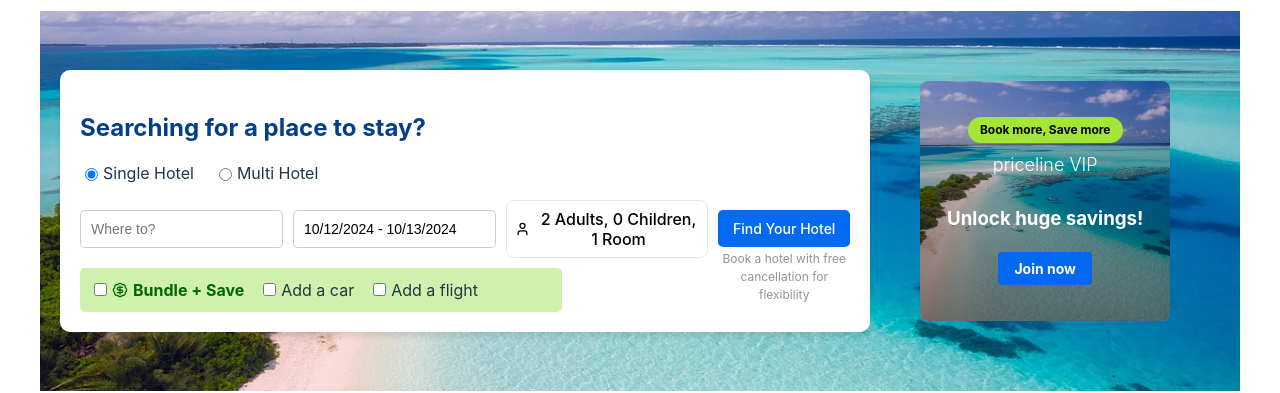
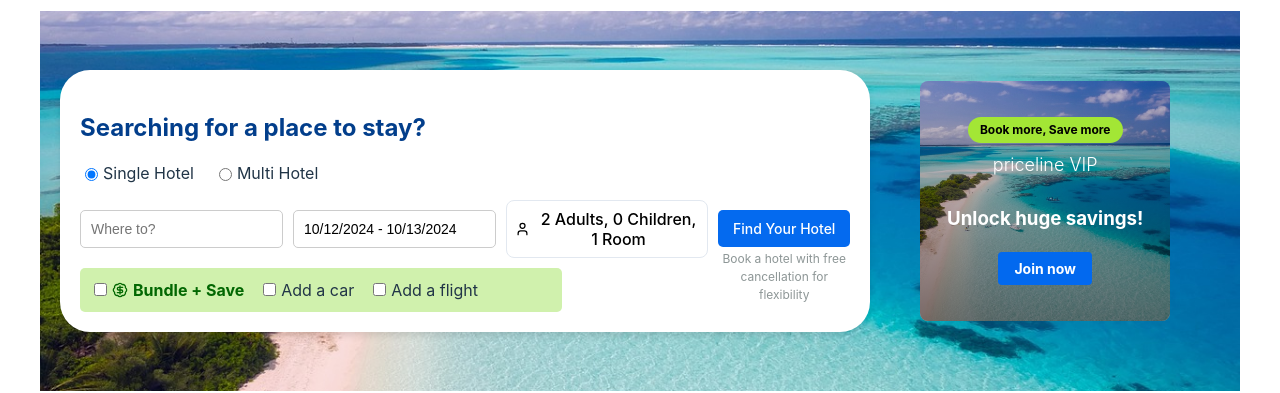
Before and after one commit to MiaolinJia/hotel-booking, a React (Vite) app in the folder ui-service/src/main/frontend/hotel-booking-ui/: page / in a window 1280 px wide. Shown: the part 301-694 px from the top of the page. Built offline with nearby package versions, Linux system fonts and the light colour scheme; data requests are answered from the project's data file.

Commit message:
Add fix search bar on top

```diff
--- a/ui-service/src/main/frontend/hotel-booking-ui/src/components/search-components/HotelSearchSectionComponent.tsx
+++ b/ui-service/src/main/frontend/hotel-booking-ui/src/components/search-components/HotelSearchSectionComponent.tsx
@@ -1,4 +1,4 @@
-import {useState} from "react";
+import {useEffect, useState} from "react";
 import DatePicker from 'react-datepicker';
 import "react-datepicker/dist/react-datepicker.css";
 import {BadgeDollarSign} from 'lucide-react';
@@ -43,6 +43,21 @@ function HotelSearchSectionComponent() {
         addFlight: false
     });
 
+    const [isSticky, setIsSticky] = useState(false);
+
+    useEffect(() => {
+        const handleScroll = () => {
+            const offset = window.scrollY;
+            setIsSticky(offset > 500);
+        };
+
+        window.addEventListener('scroll', handleScroll);
+
+        return () => {
+            window.removeEventListener('scroll', handleScroll);
+        };
+    }, []);
+
 
     const handleDateChange = (dates: [Date | null, Date | null]) => {
         const [start, end] = dates;
@@ -83,8 +98,10 @@ function HotelSearchSectionComponent() {
     };
 
     return (
-        <div className="hotel-search-section">
-            <div className="search-box">
+        <div className={`hotel-search-section ${isSticky ? 'sticky' : ''}`}>
+            <div className={`search-box ${isSticky ? 'sticky' : ''}`}>
+                {!isSticky &&
+                    <div>
                         <h2>Searching for a place to stay?</h2>
 
                         <div className="hotel-type-selection">
@@ -107,6 +124,8 @@ function HotelSearchSectionComponent() {
                                 <span>Multi Hotel</span>
                             </label>
                         </div>
+                    </div>
+                }
 
                 <form onSubmit={handleSubmit} className="search-form">
                     <input
--- a/ui-service/src/main/frontend/hotel-booking-ui/src/components/search-components/styles/HotelBooking.css
+++ b/ui-service/src/main/frontend/hotel-booking-ui/src/components/search-components/styles/HotelBooking.css
@@ -13,6 +13,16 @@
     width: 100%;
     max-width: 1200px;
     margin: 0 auto;
+    transition: all 0.3s ease;
+}
+
+.hotel-search-section.sticky {
+    position: fixed;
+    top: 0;
+    left: 0;
+    right: 0;
+    margin: 0 auto;
+    z-index: 1000;
 }
 
 .search-box h2 {
@@ -23,9 +33,14 @@
 
 .search-box {
     background-color: white;
-    border-radius: 10px;
+    border-radius: 30px;
     padding: 20px;
     box-shadow: 0 4px 6px rgba(0, 0, 0, 0.1);
+}
+
+.sticky .search-box {
+    border-radius: 0 0 30px 30px;
+    box-shadow: 0 4px 6px rgba(0, 0, 0, 0.5);
 }
 
 
```
Lines whose indentation alone changed are shown as unchanged.
